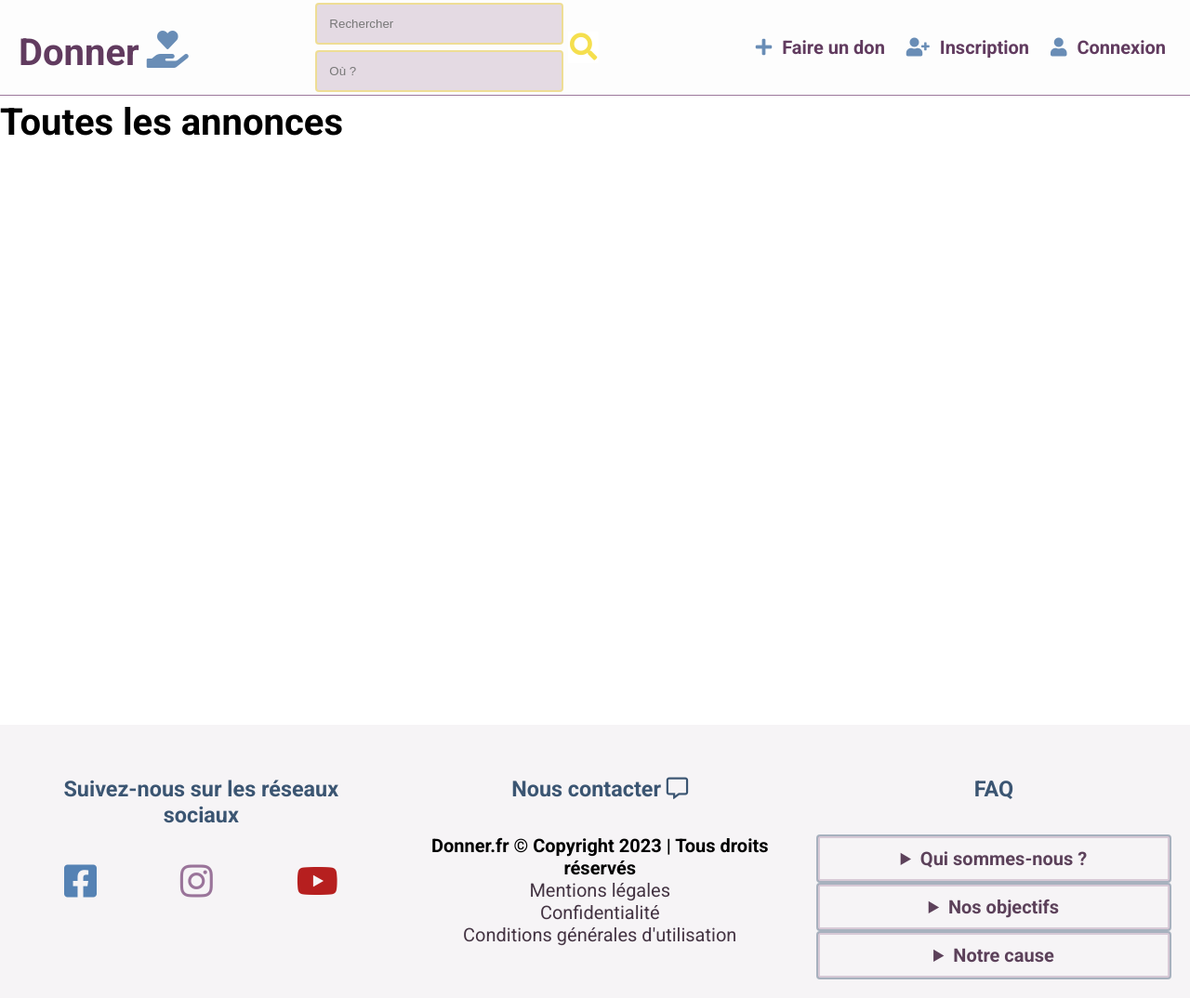
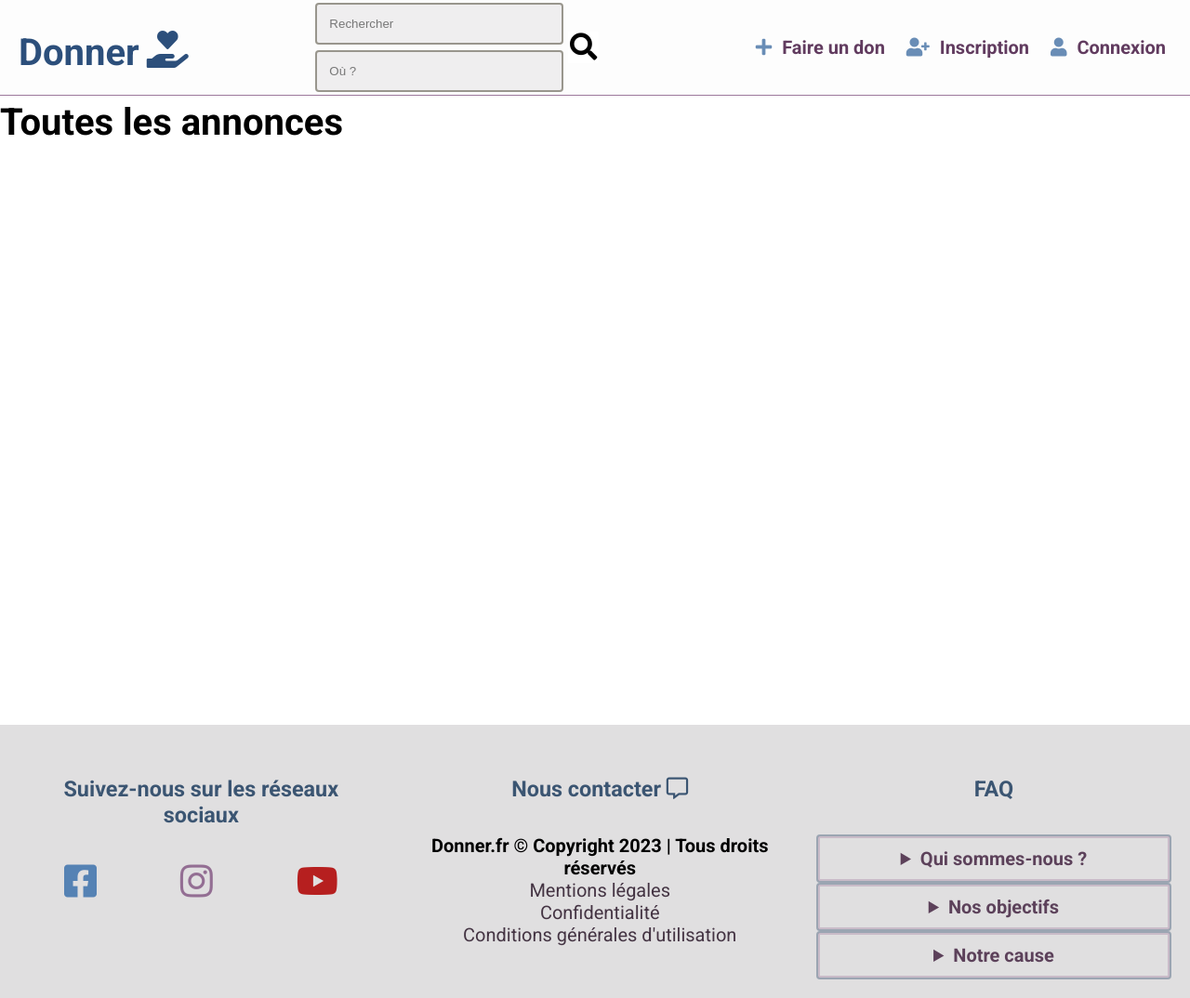
Before and after one commit to amaliaSC/donner, a Symfony app: template templates/ad/index.html.twig in a window 1280 px wide. Shown: the whole page at 93% size. Run offline with Twig, Linux system fonts and the light colour scheme; the template is opened without the code that fills it, so the values that code supplies are empty; some libraries are stand-ins or nearby versions; some web fonts are replaced.

Commit message:
css changes

```diff
--- a/public/css/style_footer.css
+++ b/public/css/style_footer.css
@@ -3,7 +3,7 @@ footer {
   justify-content: space-around;
   max-height: 100%;
   width: 100%;
-  background-color: rgba(223, 218, 223, 0.294);
+  background-color: rgba(150, 145, 150, 0.294);
   text-align: center;
 }
 
--- a/public/css/style_nav.css
+++ b/public/css/style_nav.css
@@ -21,12 +21,12 @@ nav h1 {
   padding-top: 0.3em;
   display: flex;
   font-size: 2em;
-  color: rgb(97, 59, 95);
+  color: rgb(44, 79, 123);
 }
 
 nav h1 i {
   font-size: 1em;
-  color: rgb(105, 141, 182);
+  color: rgb(44, 79, 123);
   margin-left: 0.2em;
 }
 
@@ -73,12 +73,12 @@ nav .search .form_inputs {
 }
 
 nav .search input {
-  border: 2px solid rgba(245, 223, 78, 0.52);
+  border: 2px solid rgba(73, 70, 50, 0.52);
   padding: 1em;
   width: 20em;
   margin: 0.2em;
   border-radius: 0.3em;
-  background-color: rgba(157, 120, 155, 0.26);
+  background-color: rgba(202, 197, 202, 0.26);
 }
 
 nav .search input::placeholder {
@@ -94,7 +94,7 @@ nav .search button {
 
 nav .search i {
   font-size: 2.2em;
-  color: var(--color-yellow);
+  color: var(--color-gray);
   cursor: pointer;
 }
 
```
